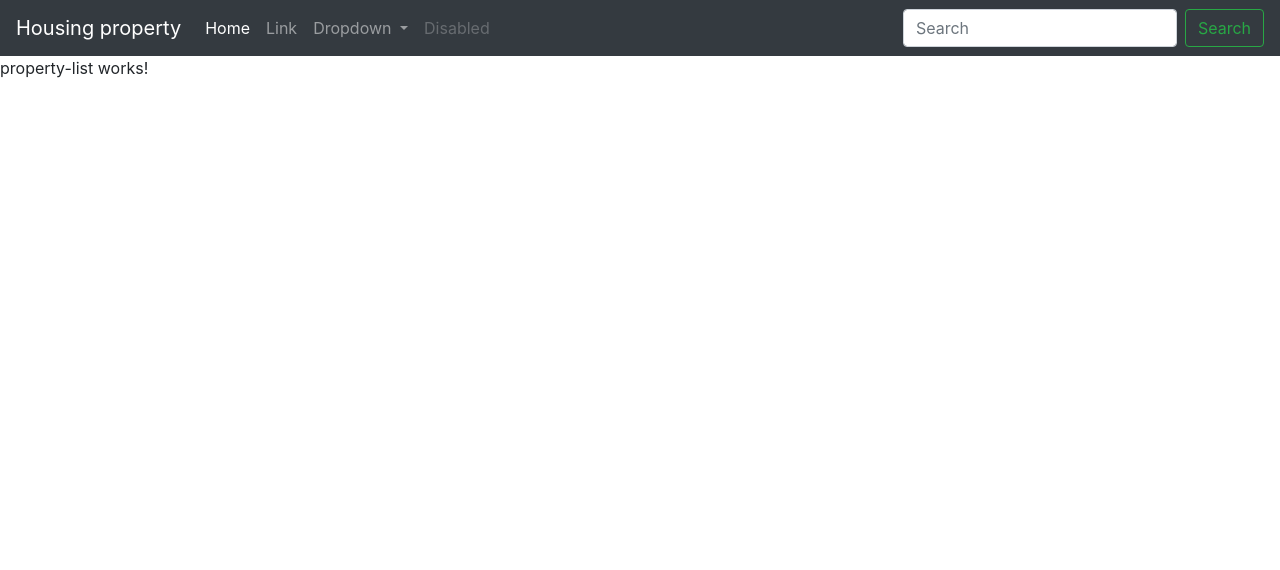
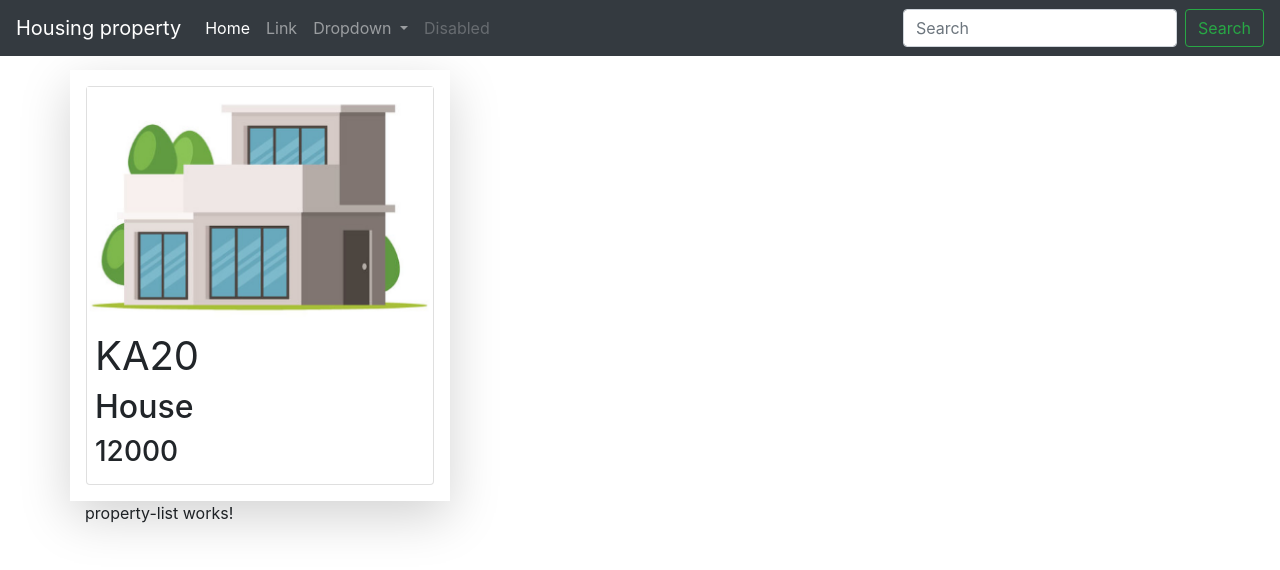
Before and after one commit to tanu1208/Angular, an Angular app in the folder Property-app/Frontend/: page / in a window 1280 px wide. Shown: the top 570 px of the page. Built offline with nearby package versions, Linux system fonts and the light colour scheme.

Commit message:
added card body and style

```diff
--- a/Property-app/Frontend/src/app/app.component.html
+++ b/Property-app/Frontend/src/app/app.component.html
@@ -1,3 +1,5 @@
 <app-nav-bar></app-nav-bar>
-<app-property-card></app-property-card>
-<app-property-list></app-property-list>
+<div class="container" style="margin-top: 70px;">
+  <app-property-card></app-property-card>
+  <app-property-list></app-property-list>
+</div>
--- a/Property-app/Frontend/src/app/property/property-card/property-card.component.css
+++ b/Property-app/Frontend/src/app/property/property-card/property-card.component.css
@@ -1,3 +1,7 @@
 h1 {
   font-weight: normal;
 }
+
+propImg {
+  height: 250px;
+}
--- a/Property-app/Frontend/src/app/property/property-card/property-card.component.html
+++ b/Property-app/Frontend/src/app/property/property-card/property-card.component.html
@@ -1 +1,12 @@
-<h1>Hi I am a card</h1>
+<div class="row">
+  <div class="shadow-lg col-sm-4 p-3">
+    <div class="card">
+      <img class="propImg" src="assets/images/house_default.png">
+      <div class="card-body p-2">
+        <h1> {{Property.Name}} </h1>
+        <h2> {{Property.Type}} </h2>
+        <h3> {{Property.Price}} </h3>
+      </div>
+    </div>
+  </div>
+</div>
--- a/Property-app/Frontend/src/app/property/property-card/property-card.component.ts
+++ b/Property-app/Frontend/src/app/property/property-card/property-card.component.ts
@@ -10,4 +10,11 @@ import { Component } from '@angular/core';
 
 export class PropertyCardComponent {
 
+  Property: any = {
+    "Id":1,
+    "Name":"KA20",
+    "Type":"House",
+    "Price":12000
+  }
+
 }
```
Also changed, not shown: Property-app/Frontend/src/assets/images/house_default.png (added).
